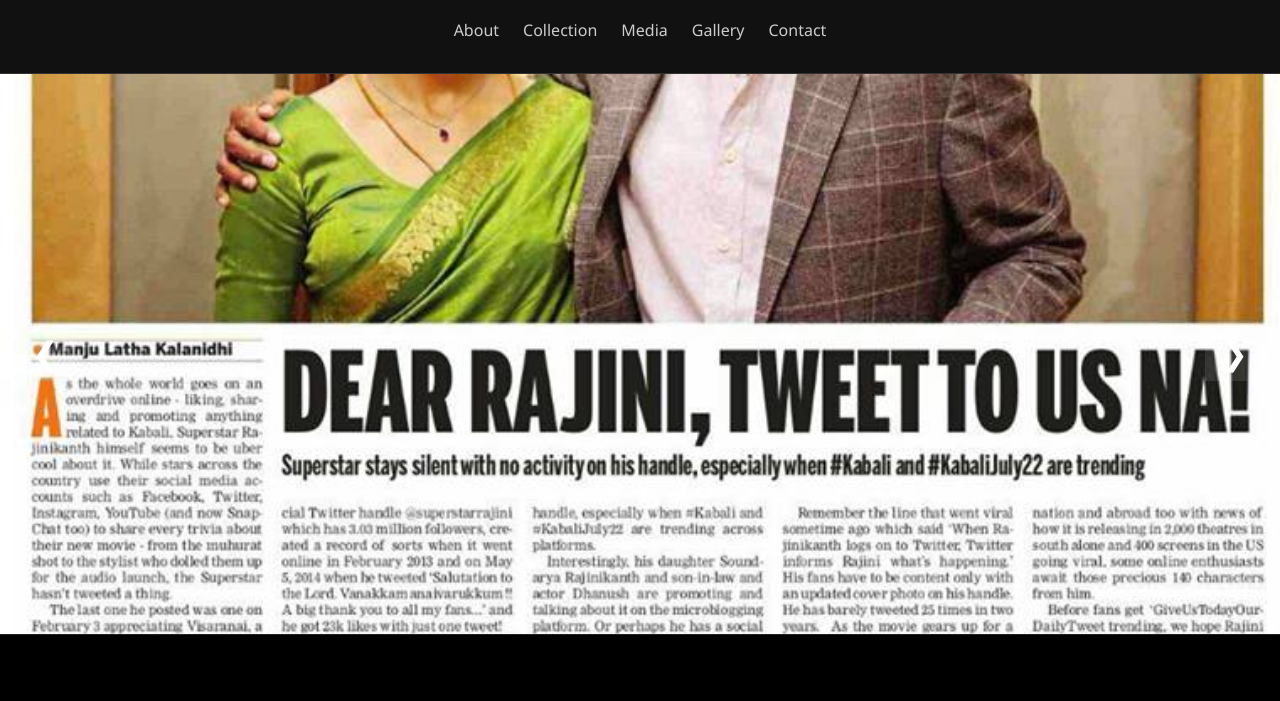
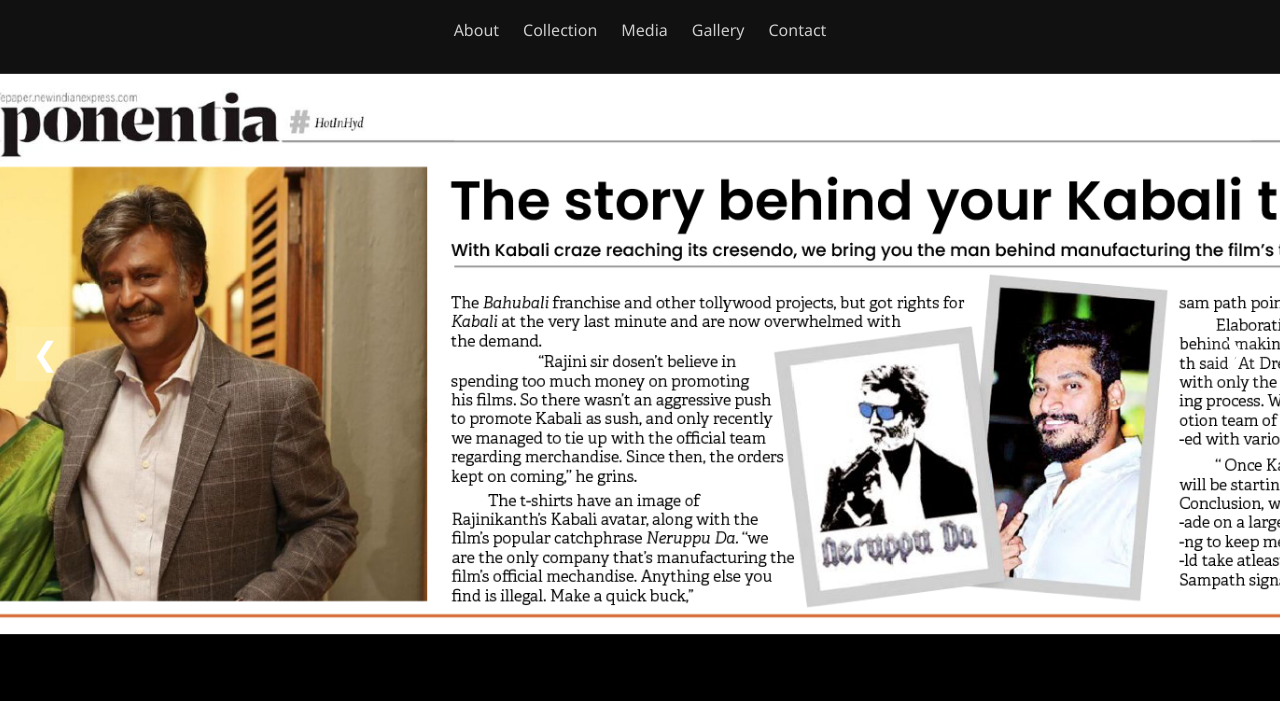
Before and after one commit to amarpalsignhhhh/dresscode, a plain HTML site: page index.html in a window 1280 px wide. Shown: the part 99-800 px from the top of the page. Drawn offline with Linux system fonts and the light colour scheme.

Commit message:
Update index.html

```diff
--- a/index.html
+++ b/index.html
@@ -138,7 +138,7 @@
   <section class="slider">
     <button class="arrow left" onclick="moveSlide(-1)">&#10094;</button>
     <div class="slides" id="slideContainer">
-      <img src="1.jpg" class="slide" alt="Look 1" />
+      <img src="4.png" class="slide" alt="Look 1" />
       <img src="2.jpg" class="slide" alt="Look 2" />
       <img src="3.jpg" class="slide" alt="Look 3" />
     </div>
```
